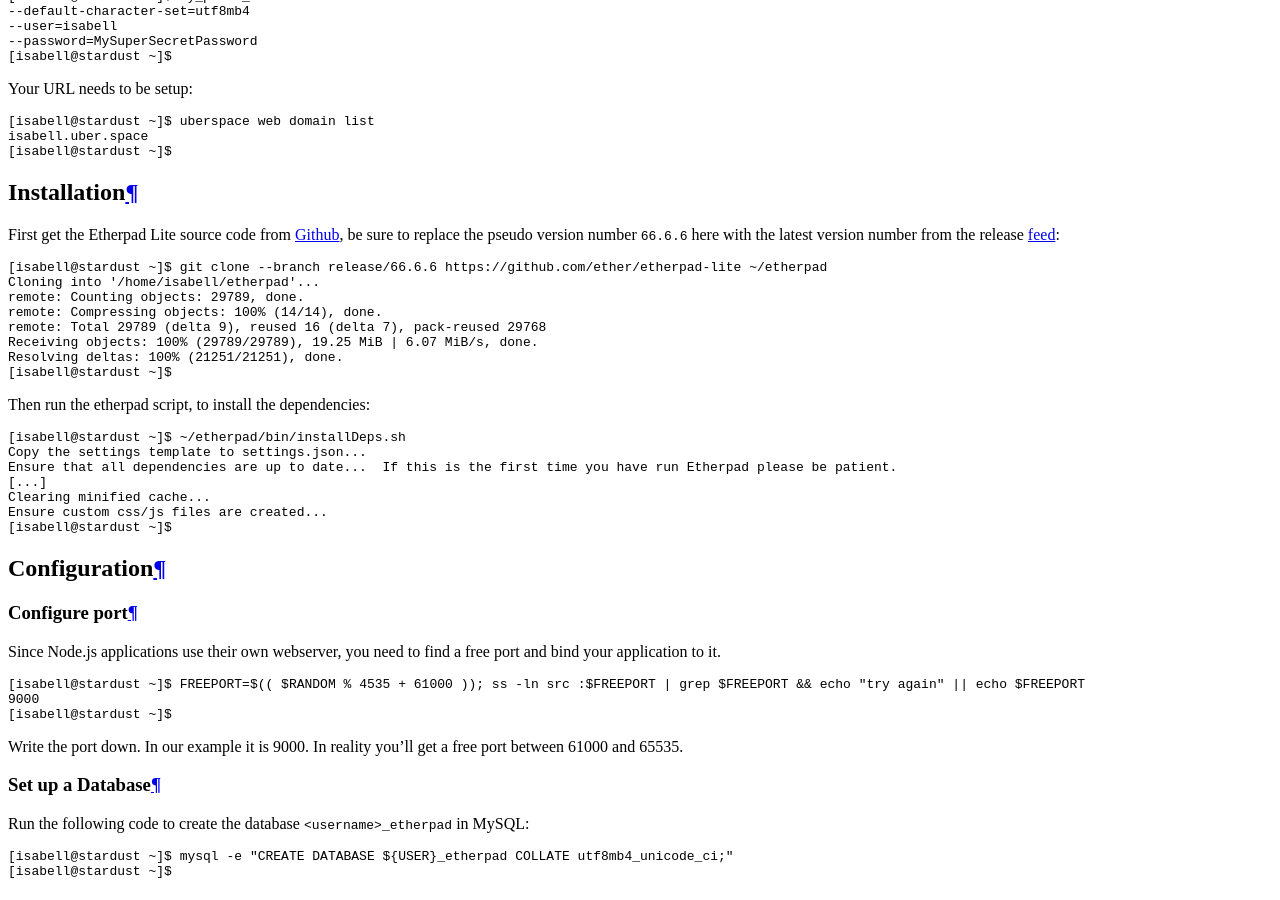
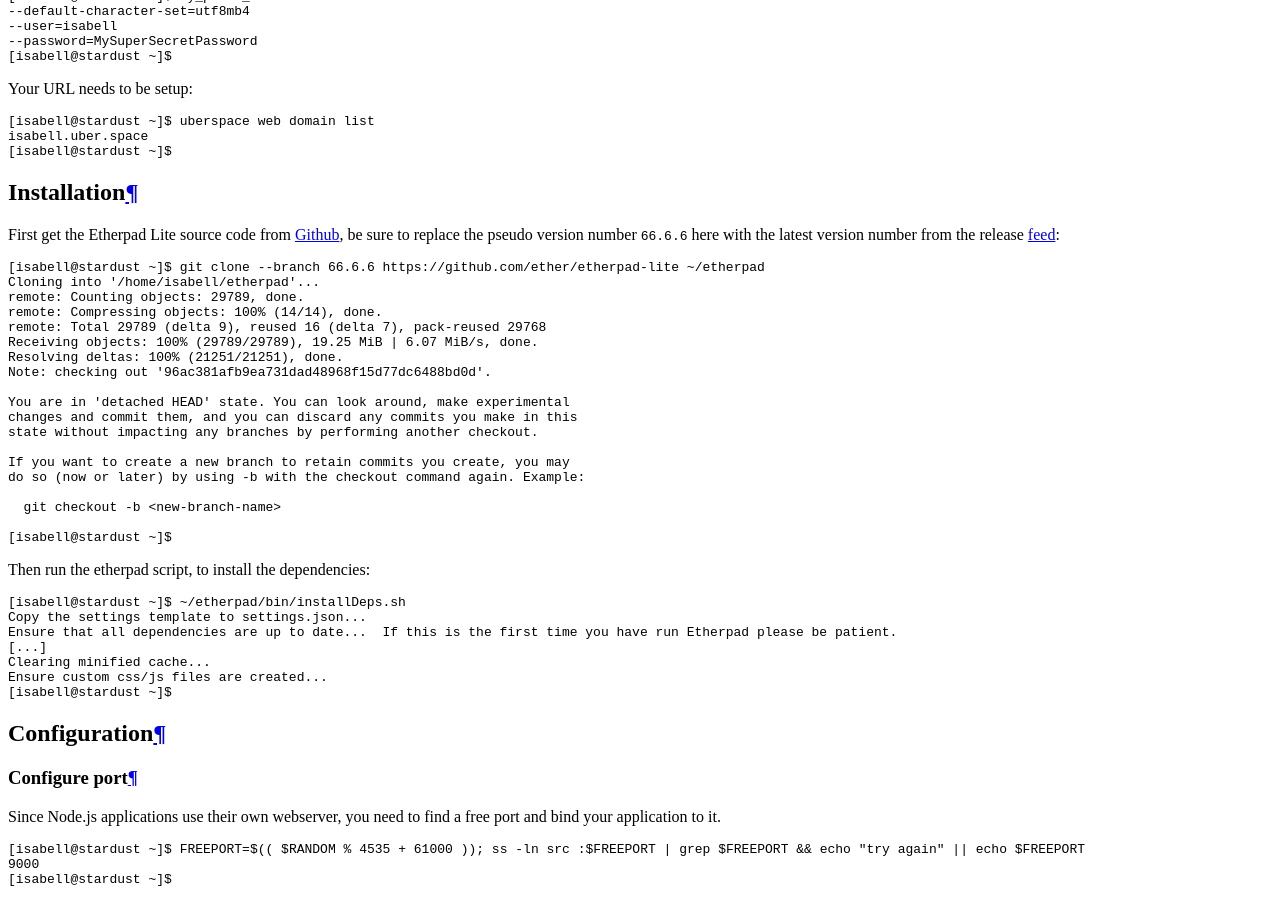
Before and after one commit to Uberspace/lab, a Sphinx documentation site: the page built from source/guide_etherpad.rst, in a window 1280 px wide and 900 px high, scrolled down 2101 px. Built offline with Sphinx 7.4.7 and the Read the Docs theme 2.0.0, drawn with Linux system fonts in a browser that asks for light colours.

Commit message:
[etherpad] use tag instead of branch

```diff
--- a/source/guide_etherpad.rst
+++ b/source/guide_etherpad.rst
@@ -45,13 +45,24 @@
 
 .. code-block:: console
 
-  [isabell@stardust ~]$ git clone --branch release/66.6.6 https://github.com/ether/etherpad-lite ~/etherpad
+  [isabell@stardust ~]$ git clone --branch 66.6.6 https://github.com/ether/etherpad-lite ~/etherpad
   Cloning into '/home/isabell/etherpad'...
   remote: Counting objects: 29789, done.
   remote: Compressing objects: 100% (14/14), done.
   remote: Total 29789 (delta 9), reused 16 (delta 7), pack-reused 29768
   Receiving objects: 100% (29789/29789), 19.25 MiB | 6.07 MiB/s, done.
   Resolving deltas: 100% (21251/21251), done.
+  Note: checking out '96ac381afb9ea731dad48968f15d77dc6488bd0d'.
+
+  You are in 'detached HEAD' state. You can look around, make experimental
+  changes and commit them, and you can discard any commits you make in this
+  state without impacting any branches by performing another checkout.
+
+  If you want to create a new branch to retain commits you create, you may
+  do so (now or later) by using -b with the checkout command again. Example:
+
+    git checkout -b <new-branch-name>
+
   [isabell@stardust ~]$
 
 
```
